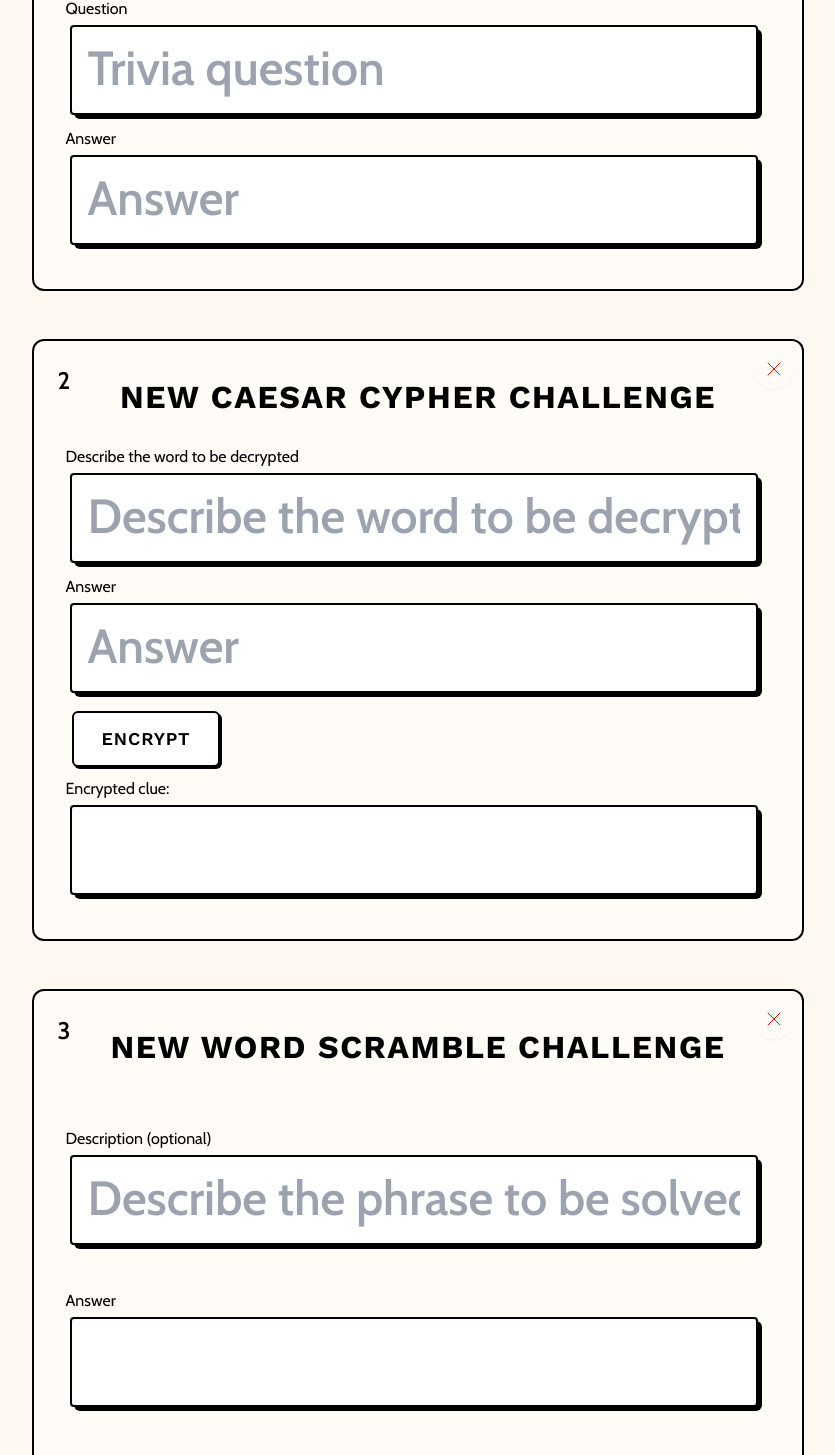
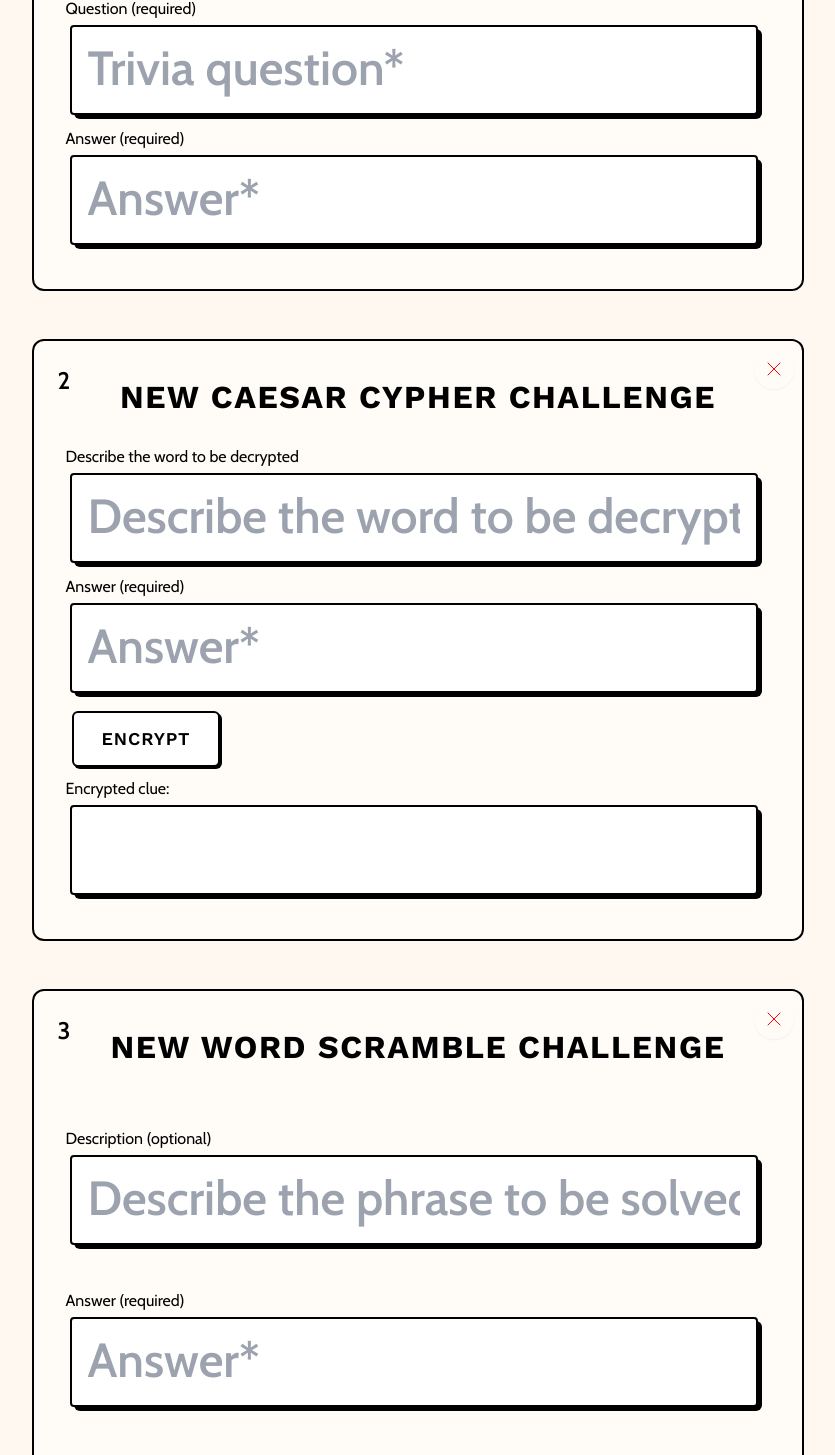
Before and after one commit to Infinity-Times-Two/escape-room-builder-frontend, a Next.js app: page /new-game in a window 1280 px wide. Shown: the part 1511-2966 px from the top of the page, without its empty margins (222-1057 px from the left). Built offline with nearby package versions, Linux system fonts and the light colour scheme; no server answers.

Commit message:
Mark required fields, show error & show fields that are blank on submit

```diff
--- a/src/app/components/createGame/NewChallenge.tsx
+++ b/src/app/components/createGame/NewChallenge.tsx
@@ -13,7 +13,8 @@ export default function NewChallenge({
   onAnswerChange,
   onRemove,
   challenge,
-  dataTest
+  dataTest,
+  submitError
 }: {
   index: number;
   clue: string | string[] | undefined;
@@ -25,6 +26,7 @@ export default function NewChallenge({
   onRemove(e: any): void;
   challenge: Challenge;
   dataTest: string;
+  submitError: boolean;
 }) {
   switch (challenge.type) {
     case 'trivia': {
@@ -41,6 +43,7 @@ export default function NewChallenge({
           onRemove={onRemove}
           index={index}
           dataTest={dataTest}
+          submitError={submitError}
         />
       );
     }
@@ -58,6 +61,7 @@ export default function NewChallenge({
           onRemove={onRemove}
           index={index}
           dataTest={dataTest}
+          submitError={submitError}
         />
       );
     }
@@ -75,6 +79,7 @@ export default function NewChallenge({
           onRemove={onRemove}
           index={index}
           dataTest={dataTest}
+          submitError={submitError}
         />
       );
     }
--- a/src/app/components/createGame/NewGameForm.tsx
+++ b/src/app/components/createGame/NewGameForm.tsx
@@ -59,6 +59,8 @@ export default function NewGameForm() {
   });
 
   const [nextChallenge, setNextChallenge] = useState('trivia');
+  const [submitError, setSubmitError] = useState(false);
+  const [submitErrorMessage, setSubmitErrorMessage] = useState('');
 
   const { setSavedGames } = useContext(SavedGamesContext);
   const { singleGame, setSingleGame } = useContext(SingleGameContext);
@@ -220,14 +222,58 @@ export default function NewGameForm() {
 
   const handleSubmit = async (e: any) => {
     e.preventDefault();
+    setSubmitError(false);
+    setSubmitErrorMessage('');
+
+    // Check if any challenge clue is empty
+    const hasEmptyClue = newGame.challenges.some(
+      (challenge) =>
+        challenge.clue === '' ||
+        challenge.clue === undefined ||
+        challenge.clue === null
+    );
+
+    const hasEmptyAnswer = newGame.challenges.some((challenge) => {
+      if (typeof challenge.answer === 'string') {
+        if (
+          challenge.answer === '' ||
+          challenge.answer === undefined ||
+          challenge.answer === null
+        ) {
+          return true;
+        }
+      } else if (typeof challenge.answer === 'object') {
+        if (challenge.answer[0] === '') {
+          return true;
+        }
+      }
+    });
+
+    // If any challenge clue is empty, stop submission
+    if (hasEmptyClue && hasEmptyAnswer) {
+      console.log('Cannot submit: Some challenge clues and answers are empty.');
+      setSubmitError(true);
+      setSubmitErrorMessage('Some challenge clues and answers are empty');
+      return;
+    } else if (hasEmptyClue) {
+      console.log('Cannot submit: Some challenge clues are empty.');
+      setSubmitError(true);
+      setSubmitErrorMessage('Some challenge clues are empty');
+      return;
+    } else if (hasEmptyAnswer) {
+      console.log('Cannot submit: Some challenge answers are empty.');
+      setSubmitError(true);
+      setSubmitErrorMessage('Some challenge answers are empty');
+      return;
+    }
 
     // Format clues for DB
     newGame.challenges.map((challenge) => {
       if (typeof challenge.clue === 'string') {
-        let sentence = challenge.clue.trim();
+        challenge.clue = challenge.clue.trim();
         if (challenge.type === 'word scramble') {
           let sentenceArray: string[] = [];
-          sentenceArray = sentence.split(' ');
+          sentenceArray = challenge.clue.split(' ');
           challenge.clue = sentenceArray;
         }
       }
@@ -271,6 +317,8 @@ export default function NewGameForm() {
   // Reset the current game form
   const handleReset = (e: any) => {
     e.preventDefault();
+    setSubmitError(false);
+    setSubmitErrorMessage('');
     setNewGame(defaultGameData);
   };
 
@@ -328,7 +376,7 @@ export default function NewGameForm() {
                         : 'flex items-center justify-center p-2 w-[2.5rem] min-h-[2.5rem]'
                     }
                   >
-                    {String(item).padStart(2, "0")}
+                    {String(item).padStart(2, '0')}
                   </span>
                 );
               })}
@@ -365,7 +413,11 @@ export default function NewGameForm() {
                   onAnswerChange={onAnswerChange}
                   onRemove={onRemove}
                   index={index}
-                  dataTest={`${challenge.id}-${String(challenge.type).replace(" ", "-")}`} // Mmm.. maybe refactor challenge type names?
+                  dataTest={`${challenge.id}-${String(challenge.type).replace(
+                    ' ',
+                    '-'
+                  )}`} // Mmm.. maybe refactor challenge type names?
+                  submitError={submitError}
                 />
               );
             })
@@ -415,13 +467,24 @@ export default function NewGameForm() {
                     </div>
                   </fieldset>
                   <div className='grid place-items-center flex-grow'>
-                    <button onClick={handleAddChallenge} data-test='add-challenge' data-testid={`add-${nextChallenge.replaceAll(" ", "-")}-challenge`}>
+                    <button
+                      onClick={handleAddChallenge}
+                      data-test='add-challenge'
+                      data-testid={`add-${nextChallenge.replaceAll(
+                        ' ',
+                        '-'
+                      )}-challenge`}
+                    >
                       <span>Add {nextChallenge} Challenge</span>
                     </button>
                   </div>
                 </div>
               </div>
-              <button onClick={handleSubmit} data-test='create-game' role='create-game'>
+              <button
+                onClick={handleSubmit}
+                data-test='create-game'
+                role='create-game'
+              >
                 <span>Create Game</span>
               </button>
             </>
@@ -459,6 +522,24 @@ export default function NewGameForm() {
               </span>
             </div>
           )}
+          {submitError && (
+            <div role='alert' className='alert alert-warning mx-4 self-center'>
+              <svg
+                xmlns='http://www.w3.org/2000/svg'
+                className='stroke-current shrink-0 h-6 w-6'
+                fill='none'
+                viewBox='0 0 24 24'
+              >
+                <path
+                  strokeLinecap='round'
+                  strokeLinejoin='round'
+                  strokeWidth='2'
+                  d='M12 9v2m0 4h.01m-6.938 4h13.856c1.54 0 2.502-1.667 1.732-3L13.732 4c-.77-1.333-2.694-1.333-3.464 0L3.34 16c-.77 1.333.192 3 1.732 3z'
+                />
+              </svg>
+              <span>{submitErrorMessage}</span>
+            </div>
+          )}
         </div>
       </form>
       <button className='red self-end' onClick={handleReset} role='reset'>
--- a/src/app/components/createGame/challengeInputs/CaesarCypherChallenge.tsx
+++ b/src/app/components/createGame/challengeInputs/CaesarCypherChallenge.tsx
@@ -34,6 +34,7 @@ export default function CaesarCypherChallenge({
   onRemove,
   challengeType,
   dataTest,
+  submitError,
 }: {
   index: number;
   clue: string | string[] | undefined;
@@ -45,6 +46,7 @@ export default function CaesarCypherChallenge({
   onRemove(e: any): void;
   challengeType: string;
   dataTest: string;
+  submitError: boolean;
 }) {
   const [encryptedClue, setEncryptedClue] = useState<string>('');
   const [error, setError] = useState(false);
@@ -109,14 +111,16 @@ export default function CaesarCypherChallenge({
         onChange={onDescriptionChange}
         key={`challenge-description-${index}`}
       />
-      <label htmlFor={`challenge-answer-${index}`}>Answer</label>
+      <label htmlFor={`challenge-answer-${index}`}>Answer (required)</label>
       <Input
         fieldType={`challenge-answer-${index}`}
         value={answer}
-        placeholder='Answer'
+        placeholder='Answer*'
         onChange={onAnswerChange}
         key={`challenge-answer-${index}`}
         dataTest={`${dataTest}-answer`}
+        submitError={submitError}
+        required
       />
       <div className='flex flex-row'>
         <button
@@ -176,6 +180,7 @@ export default function CaesarCypherChallenge({
         key={`challenge-caesar-cypher-clue-${index}`}
         disabled
         dataTest={`${dataTest}-clue`}
+        submitError={submitError}
       />
       <RemoveButton onRemove={onRemove} testId={`remove-caesar-cypher-${index}`}/>
     </div>
--- a/src/app/components/createGame/challengeInputs/TriviaChallenge.tsx
+++ b/src/app/components/createGame/challengeInputs/TriviaChallenge.tsx
@@ -11,7 +11,8 @@ export default function TriviaChallenge({
   onAnswerChange,
   onRemove,
   challengeType,
-  dataTest
+  dataTest,
+  submitError
 }: {
   index: number;
   clue: string | string[] | undefined;
@@ -23,6 +24,7 @@ export default function TriviaChallenge({
   onRemove(e: any): void;
   challengeType: string;
   dataTest: string;
+  submitError: boolean;
 }) {
   return (
     <div
@@ -33,25 +35,29 @@ export default function TriviaChallenge({
     >
       <p className='absolute top-0 left-0 p-6 text-2xl'>{index + 1}</p>
       <h3 className='mb-6'>New {challengeType} Challenge</h3>
-      <label htmlFor={`challenge-clue-${index}`}>Question</label>
+      <label htmlFor={`challenge-clue-${index}`}>Question (required)</label>
       <Input
         fieldType={`challenge-clue-${index}`}
         value={clue}
         placeholder={`${
           challengeType[0].toUpperCase() + challengeType.substring(1)
-        } question`}
+        } question*`}
         onChange={onClueChange}
         key={`challenge-clue-${index}`}
         dataTest={`${dataTest}-clue`}
+        submitError={submitError}
+        required
       />
-      <label htmlFor={`challenge-answer-${index}`}>Answer</label>
+      <label htmlFor={`challenge-answer-${index}`}>Answer (required)</label>
       <Input
         fieldType={`challenge-answer-${index}`}
         value={answer}
-        placeholder='Answer'
+        placeholder='Answer*'
         onChange={onAnswerChange}
         key={`challenge-answer-${index}`}
         dataTest={`${dataTest}-answer`}
+        submitError={submitError}
+        required
       />
       <RemoveButton onRemove={onRemove} testId={`remove-trivia-${index}`} />
     </div>
--- a/src/app/components/createGame/challengeInputs/WordScrambleChallenge.tsx
+++ b/src/app/components/createGame/challengeInputs/WordScrambleChallenge.tsx
@@ -30,6 +30,7 @@ export default function WordScrambleChallenge({
   onRemove,
   challengeType,
   dataTest,
+  submitError,
 }: {
   index: number;
   clue: string | string[] | undefined;
@@ -41,6 +42,7 @@ export default function WordScrambleChallenge({
   onRemove(e: any): void;
   challengeType: string;
   dataTest: string;
+  submitError: boolean;
 }) {
   const [words, setWords] = useState<string[]>([]);
   const [error, setError] = useState(false);
@@ -98,7 +100,7 @@ export default function WordScrambleChallenge({
       key={`${challengeType}-${index}`}
       className='flex flex-col gap-8 border-2 border-black p-8 rounded-xl bg-white/50 relative'
       id={`${challengeType}-${index}`}
-      data-testid={`${challengeType.replaceAll(" ", "-")}-${index}`}
+      data-testid={`${challengeType.replaceAll(' ', '-')}-${index}`}
     >
       <p className='absolute top-0 left-0 p-6 text-2xl'>{index + 1}</p>
       <h3 className='mb-6'>New {challengeType} Challenge</h3>
@@ -115,19 +117,27 @@ export default function WordScrambleChallenge({
         />
       </div>
       <div>
-        <label htmlFor={`challenge-answer-${index}`}>Answer</label>
+        <label htmlFor={`challenge-answer-${index}`}>Answer (required)</label>
         <Input
           fieldType={`challenge-answer-${index}`}
           value={answer}
-          placeholder=''
+          placeholder='Answer*'
           onChange={onAnswerChange}
           key={`challenge-answer-${index}`}
           onKeyDown={handleKeyDown}
           dataTest={`${dataTest}-answer`}
+          submitError={submitError}
+          required
         />
       </div>
       <div className='flex flex-row'>
-        <button onClick={shuffle} data-test={`${index}-scramble-button`} data-testid={`${index}-scramble-button`}> {/* data-test is for Cypress, data-testid is for Jest. TO DO: Refactor to use one of those options for both */}
+        <button
+          onClick={shuffle}
+          data-test={`${index}-scramble-button`}
+          data-testid={`${index}-scramble-button`}
+        >
+          {' '}
+          {/* data-test is for Cypress, data-testid is for Jest. TO DO: Refactor to use one of those options for both */}
           <span>Scramble</span>
         </button>
         {error && (
@@ -151,7 +161,7 @@ export default function WordScrambleChallenge({
       </div>
       <Card>
         <div
-          className='flex flex-row gap-2 flex0wrap justify-center'
+          className={`flex flex-row gap-2 flex0wrap justify-center h-[100px] w-full ${submitError && words.length === 0 && 'bg-red-100'}`}
           data-test={`${dataTest}-clue`}
         >
           <FlipMove
--- a/src/app/components/ui/Input.tsx
+++ b/src/app/components/ui/Input.tsx
@@ -10,9 +10,10 @@ type InputProps = {
   required?: boolean;
   onKeyDown?: (event: React.KeyboardEvent<HTMLElement>) => void;
   dataTest?: string;
+  submitError?: boolean;
 };
 
-export default function Input({ fieldType, placeholder, onChange, value, disabled, required, onKeyDown, dataTest }: InputProps) {
+export default function Input({ fieldType, placeholder, onChange, value, disabled, required, onKeyDown, dataTest, submitError }: InputProps) {
   return (
     <div className='rounded-md bg-black font-semibold m-2'>
       <input
@@ -24,7 +25,7 @@ export default function Input({ fieldType, placeholder, onChange, value, disable
         onChange={onChange}
         onKeyDown={onKeyDown}
         value={value}
-        className='rounded px-4 pt-3 pb-4 bg-white text-5xl w-full -translate-x-1 -translate-y-1 input-bordered border-black border-2 focus:outline-none focus:border-black w-full'
+        className={` rounded px-4 pt-3 pb-4 ${submitError && value === '' ? 'bg-red-100' : 'bg-white'} text-5xl w-full -translate-x-1 -translate-y-1 input-bordered border-black border-2 focus:outline-none focus:border-black w-full`}
         disabled={disabled}
         required={required}
       />
--- a/src/app/globals.css
+++ b/src/app/globals.css
@@ -28,6 +28,10 @@ body {
 
 header {
   background-color: hsl(32, 100%, 94%);
+}
+
+.card:has(div.bg-red-100) {
+  background-color: rgb(254, 226, 226)
 }
 
 /* Patterned background experiment:
```
Also changed, not shown: 1 other file (tests, documents, lock files or other folders).
